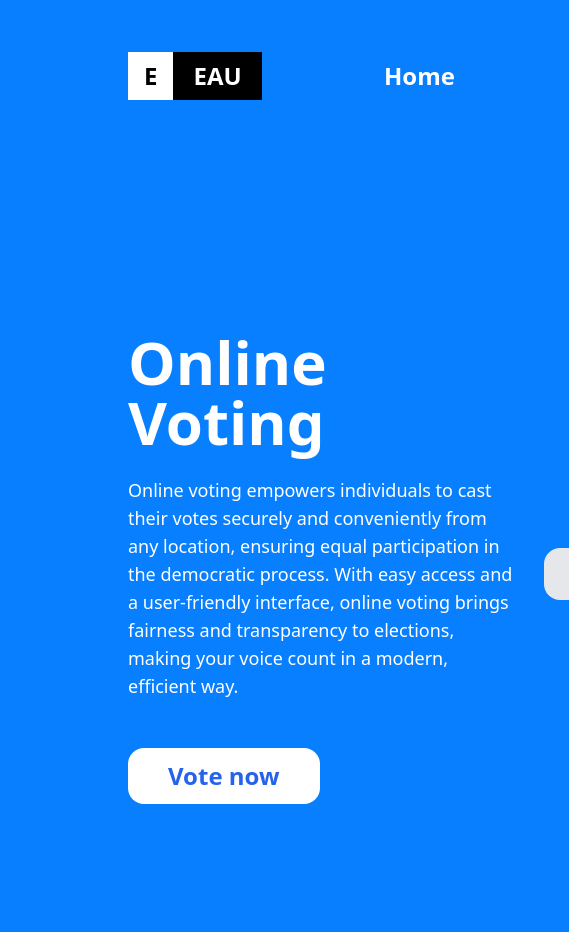
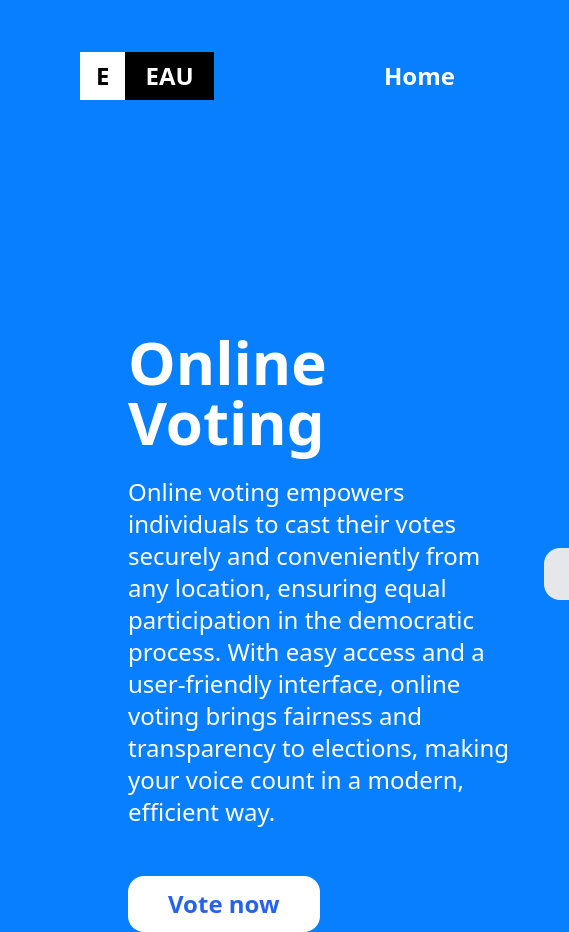
Before and after one commit to JUHDI1/Online-Voting-System, a website: page html/index.html in a window 1280 px wide. Shown: the full height of the page, 0-569 px from the left. Before the commit the page ends 804 px from the top, so only its background shows below. Drawn offline with Linux system fonts and the light colour scheme.

Commit message:
third initial commit, which i modified the screen size of some responsiveness

```diff
--- a/html/index.html
+++ b/html/index.html
@@ -29,7 +29,7 @@
       class="flex items-center justify-between min-w-screen py-4 px-8 relative mt-7 xl:gap-12"
     >
       <!-- logo -->
-      <header class="header flex items-center absolute left-0 ml-32">
+      <header class="header flex items-center absolute left-0 ml-20">
         <div
           class="bg-white text-black px-4 py-2 font-bold text-2xl cursor-pointer"
         >
@@ -108,11 +108,11 @@
     <!-- Content -->
     <section class="grid grid-cols-1 lg:grid-cols-2 gap-8 mt-20 px-4 lg:px-16">
       <!-- text section -->
-      <div class="w-full xl:w-[70%] md:w-[60%] lg:ml-16 mt-32">
+      <div class="w-full lg:w-[80%] xl:w-[70%] 2xl:w-[60%] lg:ml-16 mt-32">
         <h1 class="text-4xl lg:text-5xl xl:text-6xl font-extrabold">
           Online Voting
         </h1>
-        <p class="mt-6 text-lg lg:text-sm xl:text-lg">
+        <p class="mt-6 text-lg lg:text-xl xl:text-2xl">
           Online voting empowers individuals to cast their votes securely and
           conveniently from any location, ensuring equal participation in the
           democratic process. With easy access and a user-friendly interface,
```
